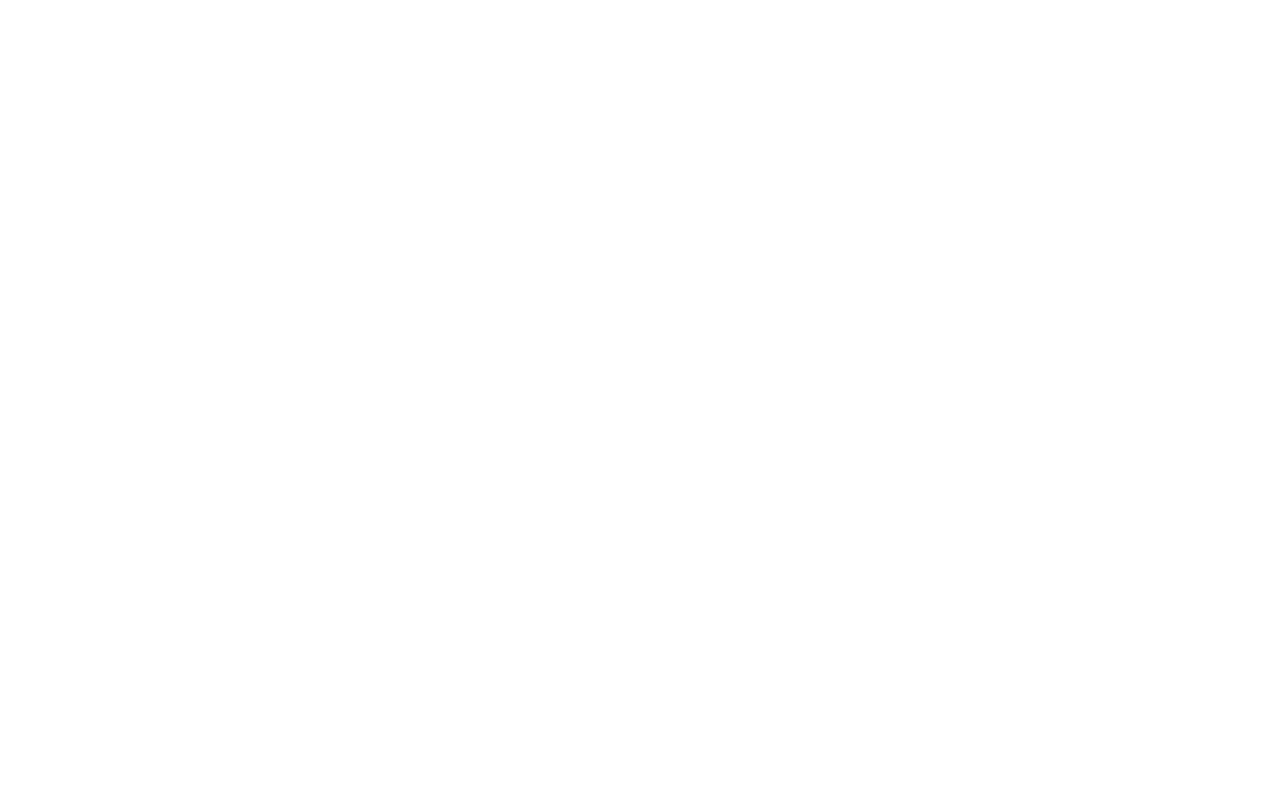
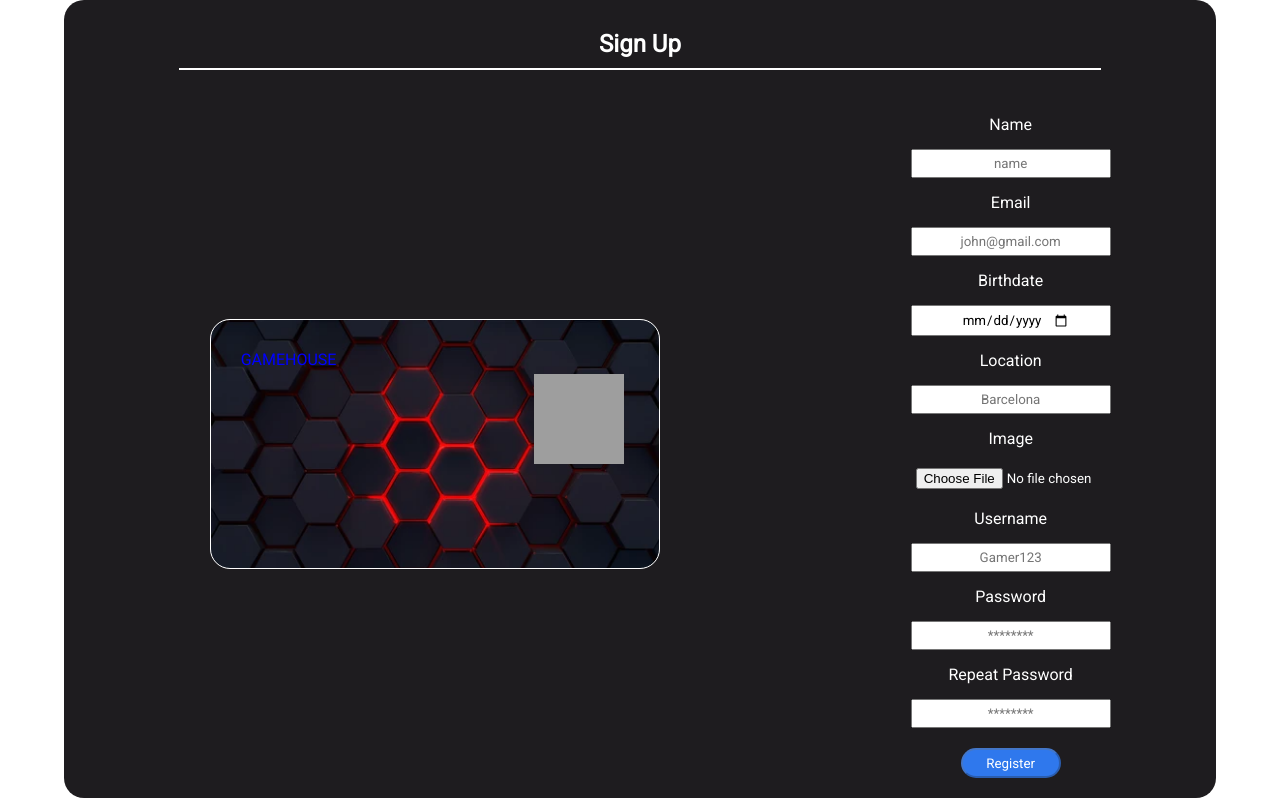
Before and after one commit to AdrianArcoGonzalez/GameHouse-Front, a React (Create React App) app: page / in a window 1280 px wide. Built offline with nearby package versions, Linux system fonts and the light colour scheme; no server answers; grey boxes are pictures that could not be loaded.

Commit message:
add form with formdata data

```diff
--- a/package.json
+++ b/package.json
@@ -25,7 +25,7 @@
   "scripts": {
     "start": "react-scripts start",
     "build": "react-scripts build",
-    "test": "react-scripts test --passWithNoTests",
+    "test": "react-scripts test",
     "eject": "react-scripts eject",
     "prepare": "husky install",
     "test-coverage": "react-scripts test --coverage --watchAll=false"
--- a/src/App.tsx
+++ b/src/App.tsx
@@ -1,5 +1,11 @@
+import Register from "./Register/Register";
+
 const App = (): JSX.Element => {
-  return <div className="App"></div>;
+  return (
+    <div className="App">
+      <Register />
+    </div>
+  );
 };
 
 export default App;
--- a/src/Register/RegisterForm/RegisterForm.tsx
+++ b/src/Register/RegisterForm/RegisterForm.tsx
@@ -7,14 +7,13 @@
   userRegister: FormState;
   setUser: (user: FormState) => void;
 }
+const formData = new FormData();
 
 const RegisterForm = ({
   userRegister,
   setUser,
 }: RegisterFormProps): JSX.Element => {
   const { registerUser } = useUsersApi();
-
-  const formData = new FormData();
 
   const onChangeField = (event: React.ChangeEvent<HTMLInputElement>) => {
     setUser({
@@ -24,11 +23,12 @@
   };
 
   const onChangeFile = (event: React.ChangeEvent<HTMLInputElement>) => {
+    formData.append("image", event.target.files![0]);
+
     setUser({
       ...userRegister,
-      [event.target.id]: event.target.value,
+      [event.target.id]: event.target.files![0],
     });
-    formData.append("image", event.target.files![0]);
   };
 
   const handleSubmit = async (event: SyntheticEvent) => {
@@ -45,8 +45,7 @@
     userRegister.location === initialState.location ||
     userRegister.username === initialState.username ||
     userRegister.password === initialState.password ||
-    userRegister.repeatPassword === initialState.repeatPassword ||
-    userRegister.image === initialState.image;
+    userRegister.repeatPassword === initialState.repeatPassword;
 
   return (
     <RegisterFormStyled
--- a/src/hooks/useUsersApi.ts
+++ b/src/hooks/useUsersApi.ts
@@ -5,14 +5,16 @@
 
   const registerUser = async (formData: FormData) => {
     try {
-      const response = await axios({
-        method: "post",
-        url: `${backUrl}games/users/register`,
-        data: formData,
-        headers: { "Content-Type": "multipart/form-data" },
-      });
+      const response = await axios.post(
+        `${backUrl}games/users/register/`,
+        formData,
+        {
+          headers: { "Content-Type": "multipart/form-data" },
+        }
+      );
 
       const data = response;
+
       return data;
     } catch (error) {}
   };
--- a/src/index.tsx
+++ b/src/index.tsx
@@ -11,11 +11,9 @@
 const root = createRoot(container);
 
 root.render(
-  <React.StrictMode>
-    <Provider store={store}>
-      <App />
-    </Provider>
-  </React.StrictMode>
+  <Provider store={store}>
+    <App />
+  </Provider>
 );
 
 // If you want to start measuring performance in your app, pass a function
```
Also changed, not shown: 1 other file (tests, documents, lock files or other folders).
